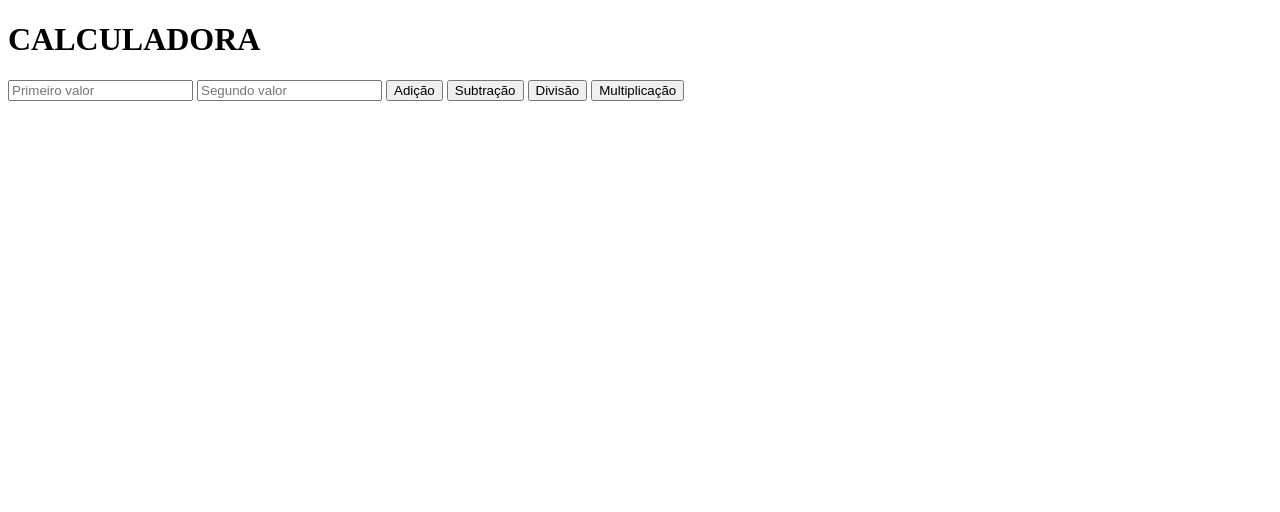
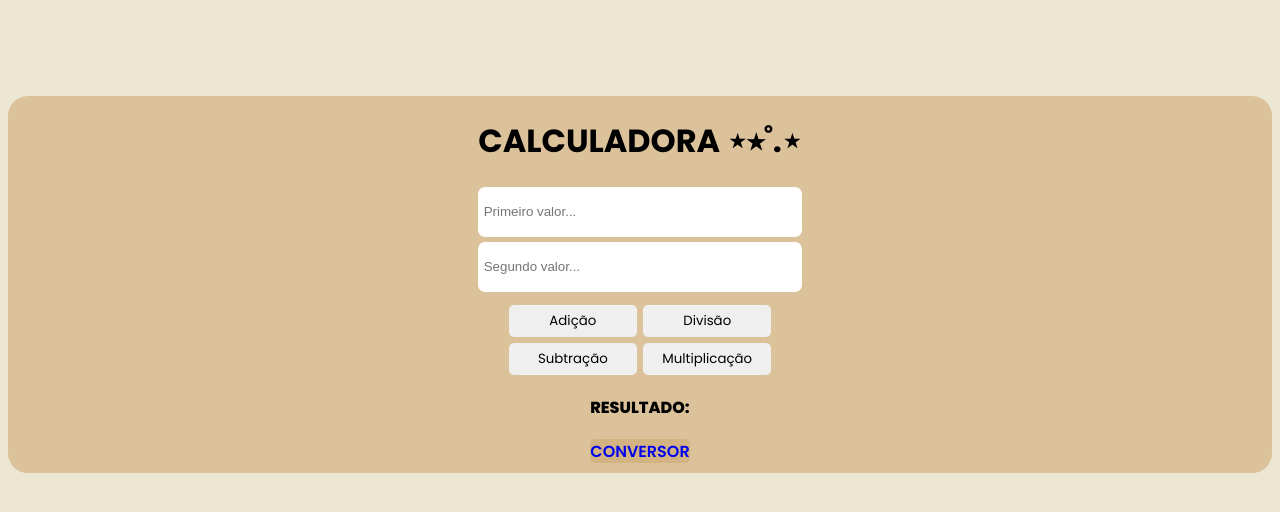
Before and after one commit to StefanyLino/Inicio_JavaScript, a plain HTML site: page calculadora/index.html in a window 1280 px wide. Drawn offline with Linux system fonts and the light colour scheme.

Commit message:
Calculadora

```diff
--- a/calculadora/index.html
+++ b/calculadora/index.html
@@ -7,14 +7,34 @@
     <title>Calculadora</title>
 </head>
 <body>
-    <h1>CALCULADORA</h1>
-    <input type="text" placeholder="Primeiro valor" id="num1">
-    <input type="text" placeholder="Segundo valor" id="num2">
-    <button onclick="adicao()">Adição</button>
-    <button onclick="subtracao()">Subtração</button>
-    <button onclick="divisao()">Divisão</button>
-    <button onclick="multiplicacao()">Multiplicação</button>
-    <p id="resultado"></p>
+
+    <main>
+    <div class="title">
+        <h1>CALCULADORA ⋆⭒˚.⋆</h1>
+    </div>
+    <div class="calculo">
+        <div class="calc1"><input type="text" placeholder=" Primeiro valor..." id="num1"></div>
+        <div class="calc2"><input type="text" placeholder=" Segundo valor..." id="num2"></div>
+    </div>
+    <div class="botoes">
+        <div class="bot1">
+            <div class="adicao"><button onclick="adicao()">Adição</button></div>
+            <div class="subtracao"><button onclick="subtracao()">Subtração</button></div>
+        </div>
+        <div class="bot2">
+            <div class="divisao"><button onclick="divisao()">Divisão</button></div>
+            <div class="multiplicacao"><button onclick="multiplicacao()">Multiplicação</button></div>
+        </div>
+    </div>
+    <div class="resultado">
+        <p>RESULTADO:</p>
+        <p id="resultado"></p>
+    </div>
+
+    <a href="conversor.html">CONVERSOR</a>
+    </main>
+
+
     <script src="script.js"></script>
 </body>
 </html>
--- a/calculadora/script.js
+++ b/calculadora/script.js
@@ -3,7 +3,7 @@ const adicao = () => {
     let num1 = parseFloat (document.getElementById("num1").value)
     let num2 = parseFloat (document.getElementById("num2").value)
     let soma = num1 + num2
-    document.getElementById("resultado").innerText = "O resultado é " + soma
+    document.getElementById("resultado").innerText = soma
 }
 
 const subtracao = () => {
@@ -11,7 +11,7 @@ const subtracao = () => {
     let num1 = parseFloat (document.getElementById("num1").value)
     let num2 = parseFloat (document.getElementById("num2").value)
     let sub = num1 - num2
-    document.getElementById("resultado").innerText = "O resultado é " + sub
+    document.getElementById("resultado").innerText = sub
 }
 
 const divisao = () => {
@@ -19,7 +19,7 @@ const divisao = () => {
     let num1 = parseFloat (document.getElementById("num1").value)
     let num2 = parseFloat (document.getElementById("num2").value)
     let div = num1 / num2
-    document.getElementById("resultado").innerText = "O resultado é " + div
+    document.getElementById("resultado").innerText = div
 }
 
 const multiplicacao = () => {
@@ -27,5 +27,12 @@ const multiplicacao = () => {
     let num1 = parseFloat (document.getElementById("num1").value)
     let num2 = parseFloat (document.getElementById("num2").value)
     let mul = num1 * num2
-    document.getElementById("resultado").innerText = "O resultado é " + mul
+    document.getElementById("resultado").innerText = mul
 }
+
+/*
+Concatenando de outra forma:
+`O resultado é ${nome}`
+
+a variável vai dentro dos colchetes
+*/
--- a/calculadora/style.css
+++ b/calculadora/style.css
@@ -0,0 +1,101 @@
+@import url('https://fonts.googleapis.com/css2?family=Poppins:ital,wght@0,100;0,200;0,300;0,400;0,500;0,600;0,700;0,800;0,900;1,100;1,200;1,300;1,400;1,500;1,600;1,700;1,800;1,900&display=swap');
+
+:root{
+    --background: #ECE6D3;
+    --beige: #d0a97598;
+}
+
+html{
+    height:fit-content;
+}
+
+body{
+    box-sizing: border-box;
+    background-color: var(--background);
+    font-family: "Poppins", serif;
+
+}
+
+main{
+    display: flex;
+    flex-direction: column;
+    align-items: center;
+    margin-top: 6rem;
+    border-radius: 20px;
+    background-color: var(--beige);
+    font-size: 1rem;
+    font-weight: 800;
+}
+
+.calculo{
+    display: flex;
+    flex-direction: column;
+    border: none;
+}
+
+input{
+    border: none;
+    width: 20rem;
+    height: 3rem;
+    border-radius: 7px;
+}
+
+.calc1{
+    margin-bottom: 5px;
+}
+
+.calc2{
+    margin-bottom: 10px;
+}
+
+button{
+    margin: 0.2rem;
+    border: none;
+    font-family: "Poppins", serif;
+    width: 8rem;
+    height: 2rem;
+    border-radius: 5px;
+}
+
+a{
+    background-color: var(--beige);
+    margin: 0.2rem;
+    margin-bottom: 10px;
+    height: 1.5rem;
+    border: none;
+    font-family: "Poppins", serif;
+    font-weight: 600;
+    border-radius: 5px;
+    text-decoration: none;
+
+}
+
+.resultado{
+    display: flex;
+    justify-content: space-around;
+    align-items: center;
+    flex-wrap: wrap;
+}
+
+p{
+    margin-left: 2px;
+}
+
+.botoes{
+    display: flex;
+    justify-content: space-around;
+    align-items: center;
+    flex-wrap: wrap;
+}
+
+@media only screen and (max-width: 320px) {
+    input{
+        border: none;
+        width: 16rem;
+        height: 3rem;
+        border-radius: 7px;
+    }
+    h1{
+        font-size: 1.5rem;
+    }
+  }
```
Also changed, not shown: calculadora/conversor.html (added, +14 -0 lines).
